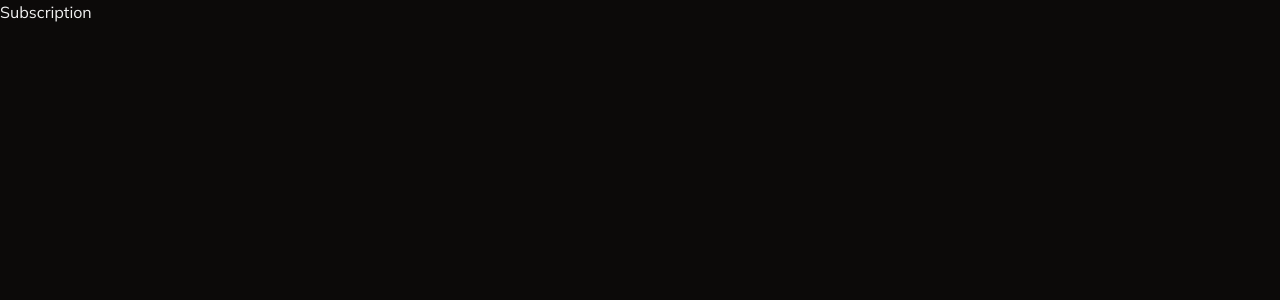
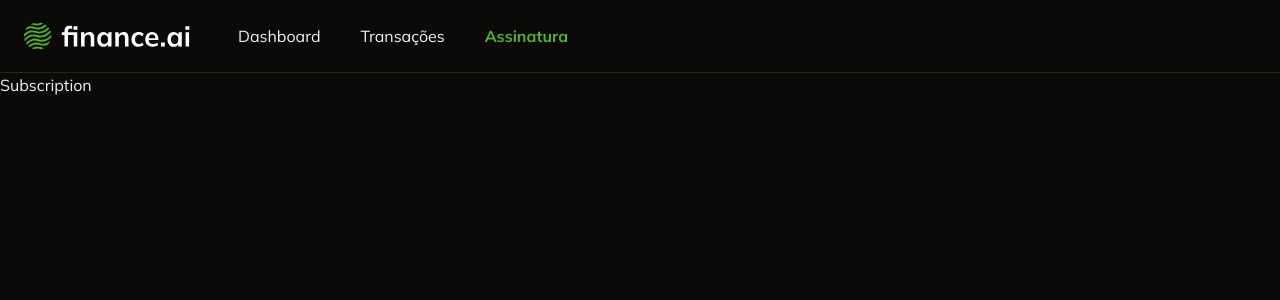
Before and after one commit to fmascena-dev/project_finance_ai, a Next.js app: page /subscription in a window 1280 px wide. Shown: the top 300 px of the page. Built offline with nearby package versions, Linux system fonts and the light colour scheme.

Commit message:
feat: add navbar component

```diff
--- /dev/null
+++ b/app/_components/navbar.tsx
@@ -0,0 +1,61 @@
+"use client";
+
+import { UserButton } from "@clerk/nextjs";
+import Image from "next/image";
+import Link from "next/link";
+import { usePathname } from "next/navigation";
+
+export default function NavBar() {
+  const pathname = usePathname();
+  const imageStyle = {
+    width: "auto",
+    height: "auto",
+  };
+
+  return (
+    <nav className="flex justify-between border-b border-primary/20 px-6 py-4">
+      <div className="flex items-center gap-10">
+        <Image
+          src="/logo.svg"
+          alt="logo"
+          width={173}
+          height={39}
+          priority
+          style={imageStyle}
+        />
+        <Link
+          href="/"
+          className={
+            pathname === "/"
+              ? "font-bold text-primary"
+              : "text-muted-foreground"
+          }
+        >
+          Dashboard
+        </Link>
+        <Link
+          href="/transactions"
+          className={
+            pathname === "/transactions"
+              ? "font-bold text-primary"
+              : "text-muted-foreground"
+          }
+        >
+          Transações
+        </Link>
+        <Link
+          href="/subscription"
+          className={
+            pathname === "/subscription"
+              ? "font-bold text-primary"
+              : "text-muted-foreground"
+          }
+        >
+          Assinatura
+        </Link>
+      </div>
+
+      <UserButton showName />
+    </nav>
+  );
+}
--- a/app/globals.css
+++ b/app/globals.css
@@ -28,8 +28,8 @@ body {
     --primary-foreground: 355.7 100% 97.3%;
     --secondary: 240 4.8% 95.9%;
     --secondary-foreground: 240 5.9% 10%;
-    --muted: 240 4.8% 95.9%;
-    --muted-foreground: 240 3.8% 46.1%;
+    --muted: hsl(240 4.8% 95.9%);
+    --muted-foreground: hsl(240 3.8% 46.1%);
     --accent: 240 4.8% 95.9%;
     --accent-foreground: 240 5.9% 10%;
     --destructive: 0 84.2% 60.2%;
@@ -53,10 +53,12 @@ body {
     --popover: 0 0% 9%;
     --popover-foreground: 0 0% 95%;
     --primary: 102 59% 44%;
-    --primary-foreground: 0 0 100% --secondary: 240 3.7% 15.9%;
+    --primary-foreground: 0 0 100%;
+    --secondary: 240 3.7% 15.9%;
     --secondary-foreground: 0 0 100%;
-    --muted: 0 0% 15%;
-    --muted-foreground: 240 5% 64.9%;
+    --muted: hsl(0 0% 15%);
+    --muted-two: hsl(255 0% 99%);
+    --muted-foreground: hsl(240 5% 64.9%);
     --accent: 12 6.5% 15.1%;
     --accent-foreground: 0 0 100%;
     --destructive: 0 62.8% 30.6%;
--- a/app/page.tsx
+++ b/app/page.tsx
@@ -1,7 +1,6 @@
-import { UserButton } from "@clerk/nextjs";
-import { Button } from "./_components/ui/button";
 import { auth } from "@clerk/nextjs/server";
 import { redirect } from "next/navigation";
+import NavBar from "./_components/navbar";
 
 export default function Home() {
   const { userId } = auth();
@@ -9,11 +8,5 @@ export default function Home() {
     redirect("/login");
   }
 
-  return (
-    <div className="flex h-full items-center justify-center">
-      <Button variant="outlineTwo" size="lgTwo">
-        <UserButton showName />
-      </Button>
-    </div>
-  );
+  return <NavBar />;
 }
--- a/app/subscription/page.tsx
+++ b/app/subscription/page.tsx
@@ -1,5 +1,10 @@
+import NavBar from "../_components/navbar";
+
 export default function SubscriptionPage() {
-    return (
-    <h1>Subscription</h1>
+  return (
+    <>
+      <NavBar />
+      <h1>Subscription</h1>
+    </>
   );
 }
--- a/app/transactions/_components/type-badge.tsx
+++ b/app/transactions/_components/type-badge.tsx
@@ -9,7 +9,7 @@ interface TransactionTypeBadgeProps {
 const TransactionTypeBadge = ({ transaction }: TransactionTypeBadgeProps) => {
   if (transaction.type === TransactionType.DEPOSIT) {
     return (
-      <Badge className="select-none bg-deposit font-bold text-primary hover:bg-deposit">
+      <Badge className="flex w-28 select-none items-center justify-center bg-deposit text-sm font-bold text-primary hover:bg-deposit">
         <CircleIcon className="mr-2 fill-primary" size={10} />
         Depósito
       </Badge>
@@ -17,14 +17,14 @@ const TransactionTypeBadge = ({ transaction }: TransactionTypeBadgeProps) => {
   }
   if (transaction.type === TransactionType.EXPENSE) {
     return (
-      <Badge className="select-none bg-expense font-bold text-danger hover:bg-expense">
+      <Badge className="flex w-28 select-none items-center justify-center bg-expense text-sm font-bold text-danger hover:bg-expense">
         <CircleIcon className="mr-2 fill-danger" size={10} />
         Despesa
       </Badge>
     );
   }
   return (
-    <Badge className="select-none bg-investment font-bold text-white hover:bg-investment">
+    <Badge className="flex w-32 select-none items-center justify-center bg-investment text-sm font-bold text-muted-two hover:bg-investment">
       <CircleIcon className="mr-2 fill-white" size={10} />
       Investimento
     </Badge>
--- a/app/transactions/page.tsx
+++ b/app/transactions/page.tsx
@@ -2,6 +2,7 @@ import { db } from "../_lib/prisma";
 import { DataTable } from "../_components/ui/data-table";
 import { transactionColumns } from "./_columns";
 import AddTransactionButton from "../_components/add-transaction-button";
+import NavBar from "../_components/navbar";
 
 export default async function TransactionsPage() {
   // acessar as transações do banco de dados
@@ -9,6 +10,8 @@ export default async function TransactionsPage() {
   console.log(transactions);
 
   return (
+    <>
+      <NavBar />
       <div className="space-y-6 p-6">
         <div className="flex w-full items-center justify-between">
           <h1 className="text-2xl font-bold">Transações</h1>
@@ -16,5 +19,6 @@ export default async function TransactionsPage() {
         </div>
         <DataTable columns={transactionColumns} data={transactions} />
       </div>
+    </>
   );
 }
--- a/tailwind.config.ts
+++ b/tailwind.config.ts
@@ -34,6 +34,7 @@ const config: Config = {
         },
         muted: {
           DEFAULT: "hsl(var(--muted))",
+          two: "hsl(var(--muted-two))",
           foreground: "hsl(var(--muted-foreground))",
         },
         accent: {
```
Lines whose indentation alone changed are shown as unchanged.
